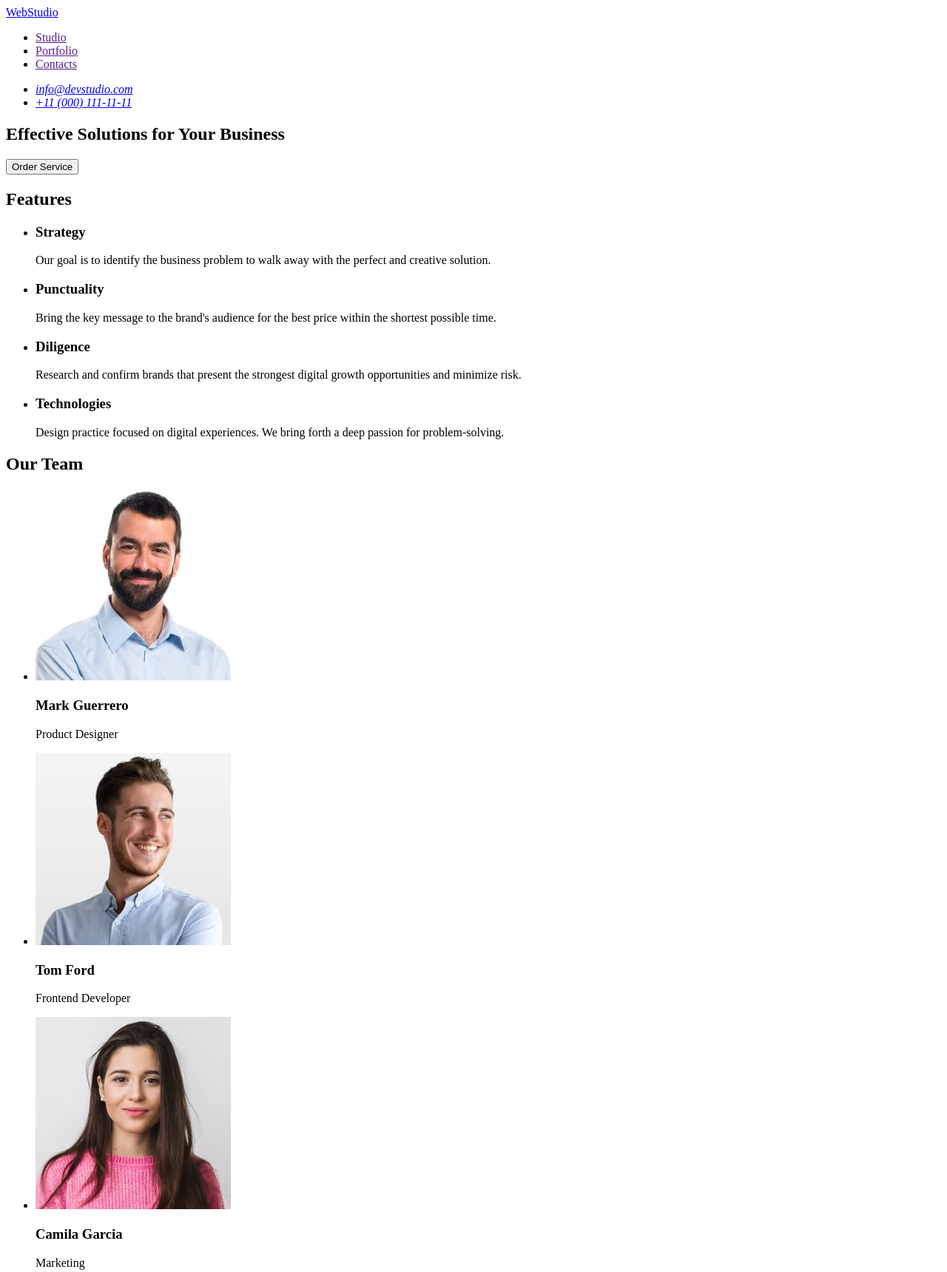
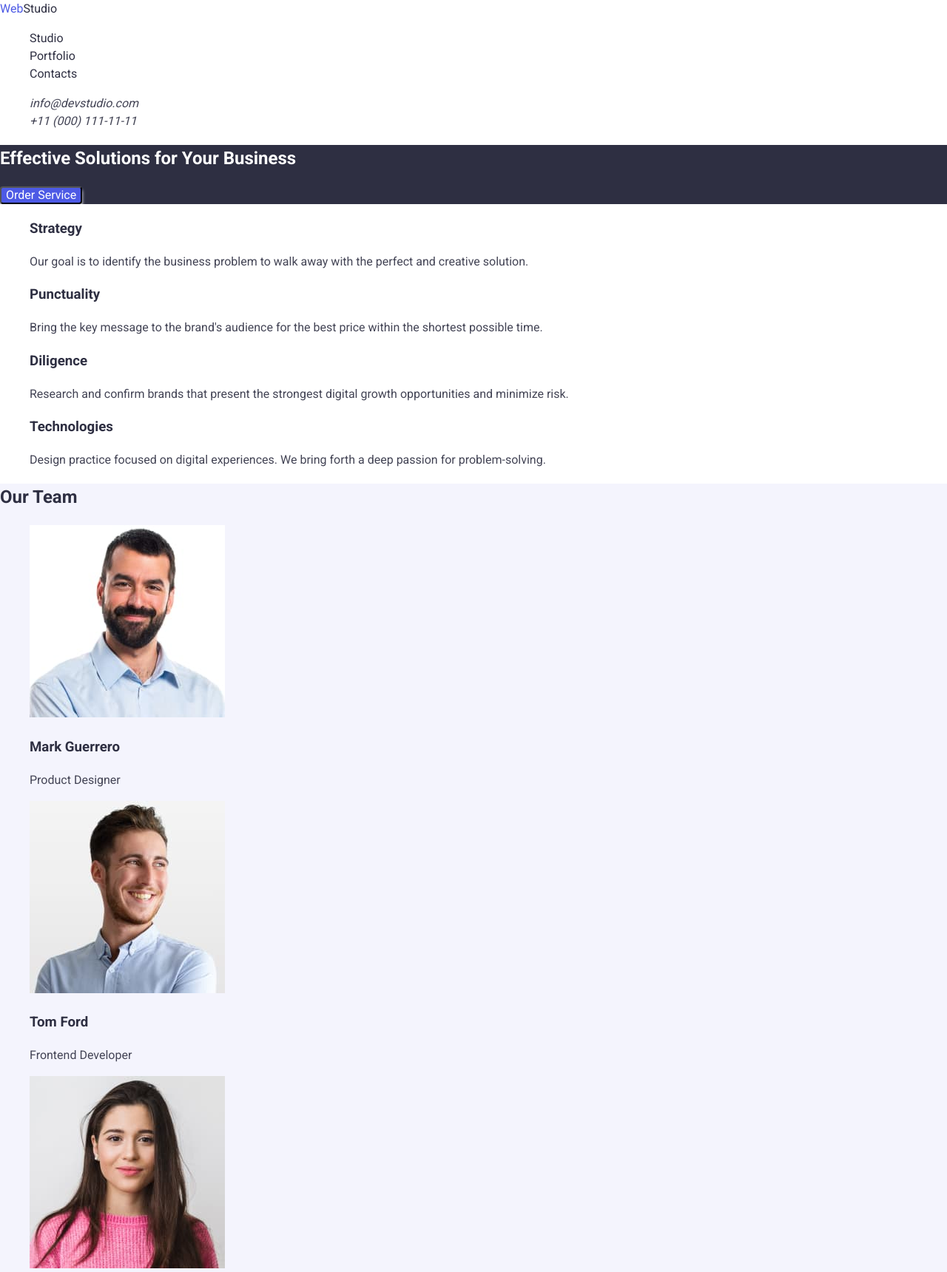
Before and after one commit to PoppyHanna/goit-markup-hw-01, a plain HTML site: page index.html in a window 1280 px wide. Shown: the top 1720 px of the page at 74% size. Drawn offline with nearby package versions, Linux system fonts and the light colour scheme.

Commit message:
Creating a file css

```diff
--- a/css/styles.css
+++ b/css/styles.css
@@ -0,0 +1,91 @@
+body {
+  font-family: 'Roboto', sans-serif;
+  color: #2e2f42;
+  line-height: 1.5;
+}
+
+ul {
+  list-style: none;
+}
+
+/* Page header */
+
+.header-logo {
+  color: #2e2f42;
+}
+
+.header-logo .accent {
+  color: #4d5ae5;
+}
+
+.header-link {
+  color: #2e2f42;
+}
+
+.header-link:hover,
+.header-link:focus {
+  color: #404bbf;
+}
+
+a {
+  text-decoration: none;
+}
+.contacts-link {
+  color: #434455;
+}
+
+.contacts-link:hover,
+.contacts-link:focus {
+  color: #404bbf;
+}
+/* Unique page content  */
+.main-section {
+  background-color: #2e2f42;
+}
+.main-title {
+  color: #ffffff;
+}
+.main-button {
+  color: #fff;
+  border-radius: 4px;
+  background: #4d5ae5;
+  box-shadow: 0px 4px 4px 0px;
+  cursor: pointer;
+}
+
+/* TODO Benefits section*/
+.benefits-text {
+  color: #434455;
+  font-size: 16px;
+}
+
+/* Our Team section*/
+.team-job {
+  background-color: #f4f4fd;
+}
+.persona-job {
+  color: #434455;
+}
+
+/* Our Portfolio section */
+.portfolio-text {
+  color: #434455;
+}
+
+/* Footer */
+
+.footer-logo {
+  color: #f4f4fd;
+  font-size: 18px;
+}
+.footer-logo .accent {
+  color: #4d5ae5;
+  font-size: 18px;
+}
+.footer-text {
+  color: #f4f4fd;
+  font-size: 16px;
+}
+.footer {
+  background-color: #2e2f42;
+}
--- a/index.html
+++ b/index.html
@@ -4,65 +4,94 @@
     <meta charset="UTF-8" />
     <meta name="viewport" content="width=device-width, initial-scale=1.0" />
     <title>WebStudio</title>
+    <link
+      rel="stylesheet"
+      href="https://cdnjs.cloudflare.com/ajax/libs/modern-normalize/2.0.0/modern-normalize.css"
+      integrity="sha512-gA2Bvu0/hw4oj0Lp8ZHjK+o3S4BE5m8d/wNVy6ktKLhHKPpWLQwv9ixzuWirWOakoJqlBdePq2NhoCaUOQ5npQ=="
+      crossorigin="anonymous"
+      referrerpolicy="no-referrer"
+    />
+    <link
+      rel="stylesheet"
+      href="https://cdnjs.cloudflare.com/ajax/libs/modern-normalize/2.0.0/modern-normalize.min.css"
+      integrity="sha512-4xo8blKMVCiXpTaLzQSLSw3KFOVPWhm/TRtuPVc4WG6kUgjH6J03IBuG7JZPkcWMxJ5huwaBpOpnwYElP/m6wg=="
+      crossorigin="anonymous"
+      referrerpolicy="no-referrer"
+    />
+    <link rel="preconnect" href="https://fonts.googleapis.com" />
+    <link rel="preconnect" href="https://fonts.gstatic.com" crossorigin />
+    <link
+      href="https://fonts.googleapis.com/css2?family=Raleway:wght@700&family=Roboto:wght@400;500;700&display=swap"
+      rel="stylesheet"
+    />
+    <link rel="stylesheet" href="./css/styles.css" />
   </head>
 
   <body>
     <!-- Page header-->
     <header>
       <nav>
-        <a href="./index.html">WebStudio</a>
+        <a class="header-logo" href="./index.html"
+          ><span class="accent">Web</span>Studio</a
+        >
         <!-- Link to other pages -->
         <ul>
-          <li><a href="">Studio</a></li>
-          <li><a href="">Portfolio</a></li>
-          <li><a href="">Contacts</a></li>
+          <li><a class="header-link" href="./index.html">Studio</a></li>
+          <li>
+            <a class="header-link" href="#portfolio-section">Portfolio</a>
+          </li>
+          <li><a class="header-link" href="#contact-section">Contacts</a></li>
         </ul>
       </nav>
-      <address>
+      <address id="contacts-section">
         <ul>
           <li>
-            <a href="mailto:info@devstudio.com">info@devstudio.com</a>
+            <a class="contacts-link" href="mailto:info@devstudio.com"
+              >info@devstudio.com</a
+            >
           </li>
           <li>
-            <a href="tel:+110001111111">+11 (000) 111-11-11</a>
+            <a class="contacts-link" href="tel:+110001111111"
+              >+11 (000) 111-11-11</a
+            >
           </li>
         </ul>
       </address>
     </header>
     <!-- Unique page content -->
     <main>
+      <section class="main-section">
+        <h1 class="main-title">Effective Solutions for Your Business</h1>
+        <button type="button" class="main-button">Order Service</button>
+      </section>
+      <!-- TODO Benefits -->
       <section>
-        <h1>Effective Solutions for Your Business</h1>
-        <button type="button">Order Service</button>
-      </section>
-      <!-- TODO Features -->
-      <section>
-        <h2>Features</h2>
+        <h2 hidden>Benefits</h2>
         <ul>
           <li>
             <h3>Strategy</h3>
-            <p>
+            <p class="benefits-text">
               Our goal is to identify the business problem to walk away with the
               perfect and creative solution.
             </p>
           </li>
           <li>
             <h3>Punctuality</h3>
-            <p>
+            <p class="benefits-text">
               Bring the key message to the brand's audience for the best price
               within the shortest possible time.
             </p>
           </li>
           <li>
             <h3>Diligence</h3>
-            <p>
+            <p class="benefits-text">
               Research and confirm brands that present the strongest digital
               growth opportunities and minimize risk.
             </p>
           </li>
           <li>
             <h3>Technologies</h3>
-            <p>
+            <p class="benefits-text">
               Design practice focused on digital experiences. We bring forth a
               deep passion for problem-solving.
             </p>
@@ -70,33 +99,34 @@
         </ul>
       </section>
       <!-- Our team -->
-      <section>
+      <section class="team-job">
         <h2>Our Team</h2>
         <ul>
           <li>
             <img src="./images/mark-g.jpg" alt="Mark Guerrero" width="264" />
             <h3>Mark Guerrero</h3>
-            <p>Product Designer</p>
+            <p class="persona-job">Product Designer</p>
           </li>
           <li>
             <img src="./images/tom-f.jpg" alt="Tom Ford" width="264" />
             <h3>Tom Ford</h3>
-            <p>Frontend Developer</p>
+            <p class="persona-job">Frontend Developer</p>
           </li>
           <li>
             <img src="./images/camila-g.jpg" alt="Camila Garcia" width="264" />
             <h3>Camila Garcia</h3>
-            <p>Marketing</p>
+            <p class="persona-job">Marketing</p>
           </li>
           <li>
             <img src="./images/daniel-w.jpg" alt="Daniel Wilson" width="264" />
             <h3>Daniel Wilson</h3>
-            <p>UI Designer</p>
+            <p class="persona-job">UI Designer</p>
           </li>
         </ul>
       </section>
       <!-- Our portfolio -->
-      <section>
+      <section id="portfolio-section">
+        <h2>Our Portfolio</h2>
         <ul>
           <li>
             <img
@@ -106,7 +136,7 @@
               height="300"
             />
             <h3>Banking App</h3>
-            <p>App</p>
+            <p class="portfolio-text">App</p>
           </li>
           <li>
             <img
@@ -116,7 +146,7 @@
               height="300"
             />
             <h3>Cashless Payment</h3>
-            <p>Marketing</p>
+            <p class="portfolio-text">Marketing</p>
           </li>
           <li>
             <img
@@ -126,7 +156,7 @@
               height="300"
             />
             <h3>Meditation App</h3>
-            <p>App</p>
+            <p class="portfolio-text">App</p>
           </li>
           <li>
             <img
@@ -136,7 +166,7 @@
               height="300"
             />
             <h3>Taxi Servis</h3>
-            <p>Taxi Servis</p>
+            <p class="portfolio-text">Taxi Servis</p>
           </li>
           <li>
             <img
@@ -146,7 +176,7 @@
               height="300"
             />
             <h3>Screen Illustrarions</h3>
-            <p>Design</p>
+            <p class="portfolio-text">Design</p>
           </li>
           <li>
             <img
@@ -156,15 +186,17 @@
               height="300"
             />
             <h3>Online Courses</h3>
-            <p>Marketing</p>
+            <p class="portfolio-text">Marketing</p>
           </li>
         </ul>
       </section>
     </main>
     <!-- Footer -->
-    <footer>
-      <a href="./index.html">WebStudio</a>
-      <p>
+    <footer class="footer">
+      <a href="./index.html" class="footer-logo">
+        <span class="accent">Web</span>Studio</a
+      >
+      <p class="footer-text">
         Increase the flow of customers and sales for your business with digital
         marketing & growth solutions.
       </p>
```
